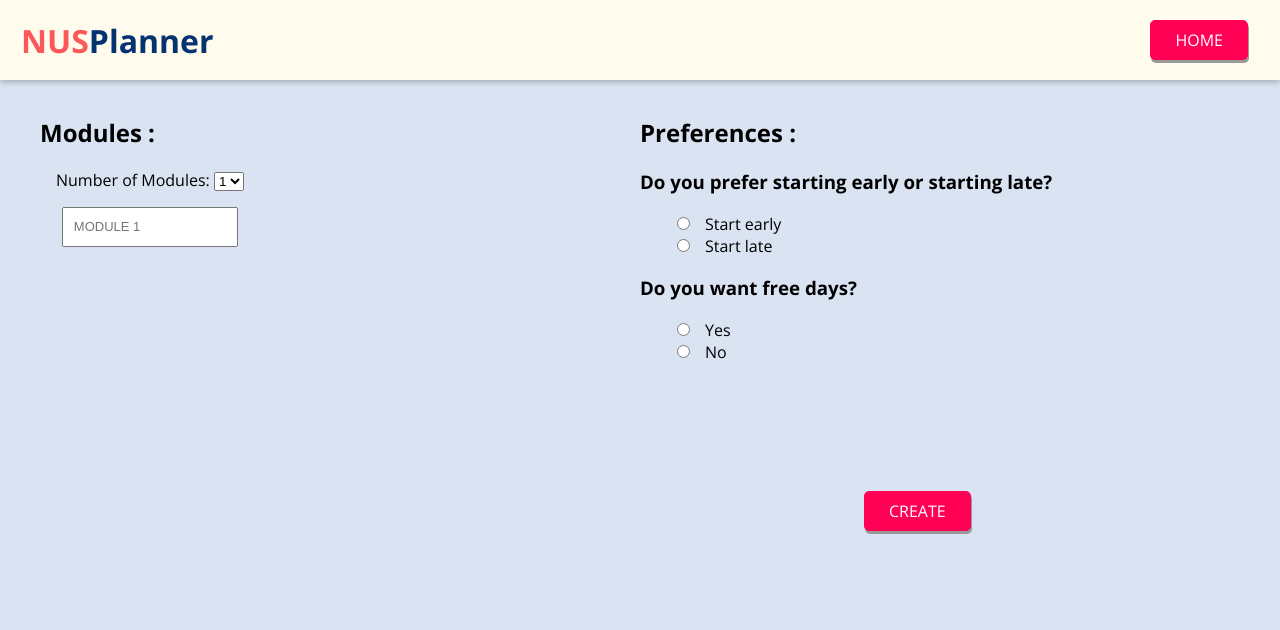
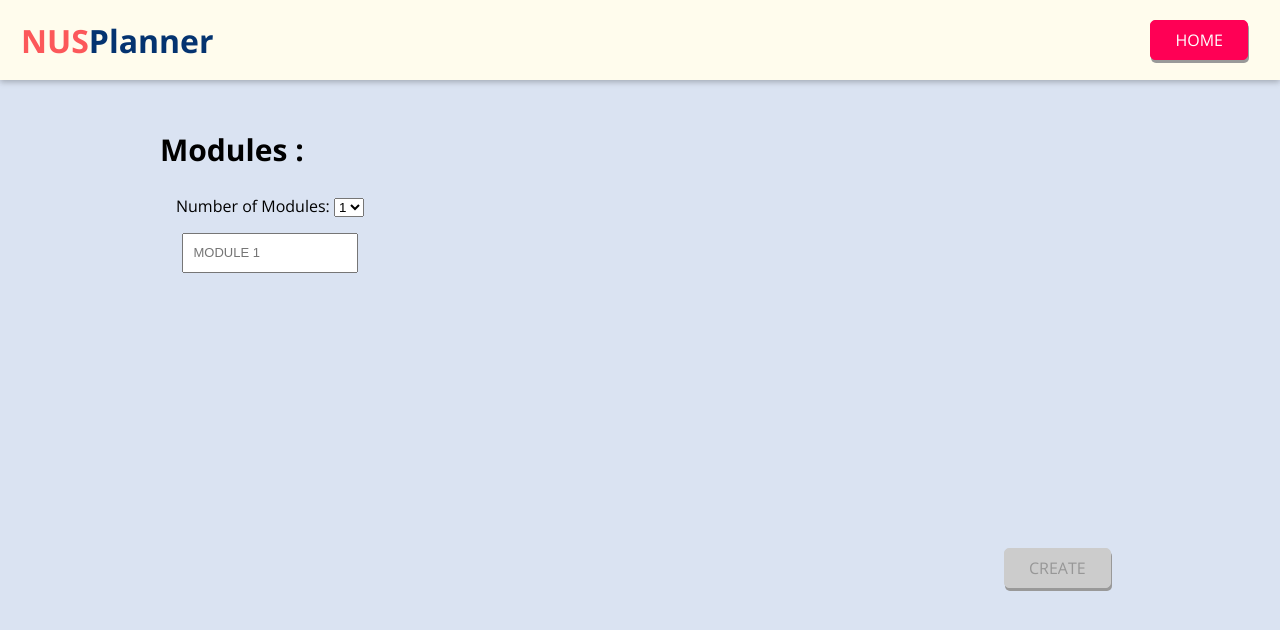
Before and after one commit to hui444/mayor-codes, a React (Create React App) app: page /create in a window 1280 px wide. Shown: the top 630 px of the page. Built offline with nearby package versions, Linux system fonts and the light colour scheme.

Commit message:
edited code for CreatePage

```diff
--- a/src/places/components/ModuleInputBoxes.css
+++ b/src/places/components/ModuleInputBoxes.css
@@ -1,4 +1,23 @@
 .input-container input {
   margin-left: 1%;
-  text-transform: uppercase;
 }
+
+.createButton {
+  padding-top: 60%;
+  padding-left: 50%;
+}
+
+.moduleInput-seperator {
+  display: flex;
+  flex-wrap: wrap;
+}
+
+.module-side {
+  flex: 50%;
+  max-width: 100%;
+}
+
+.preference-side {
+  flex: 50%;
+  max-width: 100%;
+}
--- a/src/places/components/ModuleInputBoxes.js
+++ b/src/places/components/ModuleInputBoxes.js
@@ -1,29 +1,103 @@
-import React from "react";
+import React, { useCallback, useReducer } from "react";
 
 import "./ModuleInputBoxes.css";
 import InputBox from "../../shared/components/InputBox";
+import NavButton from "../../shared/components/NavButton";
+import { VALIDATOR_REQUIRE } from "../../shared/util/validators";
+
+const formReducer = (state, action) => {
+  switch (action.type) {
+    case "INPUT_CHANGE":
+      let formIsValid = true;
+      for (const inputId in state.inputs) {
+        if (inputId === action.inputId) {
+          formIsValid = formIsValid && action.isValid;
+        } else {
+          formIsValid = formIsValid && state.inputs[inputId].isValid;
+        }
+      }
+      return {
+        ...state,
+        inputs: {
+          ...state.inputs,
+          [action.inputId]: { value: action.value, isValid: action.isValid },
+        },
+        isValid: formIsValid,
+      };
+    default:
+      return state;
+  }
+};
 
 const ModuleInputBoxes = (props) => {
+  const [formState, dispatch] = useReducer(formReducer, {
+    inputs: {
+      mod1: {
+        value: "",
+        isValid: false,
+      },
+    },
+    isValid: false,
+  });
+
+  const inputHandler = useCallback((id, value, isValid) => {
+    dispatch({
+      type: "INPUT_CHANGE",
+      value: value,
+      isValid: isValid,
+      inputId: id,
+    });
+  }, []);
+
   const number = props.num;
 
   let content = [];
   for (let i = 1; i <= number; i++) {
     content.push(i);
   }
+
+  const inputContainers = content.map((a) => {
     return (
-    content.length !== 0 &&
-    content.map((a) => {
-      return (
-        <div className="input-container" key={a + 10}>
+      <div className="input-container" key={a + 100}>
         <InputBox
           element="input"
           id={"mod" + a}
           type="text"
           placeholder={"Module " + a}
+          validators={[VALIDATOR_REQUIRE()]}
+          errorText="Please enter a valid module code."
+          onInput={inputHandler}
         />
       </div>
     );
-    })
+  });
+
+  const createHandler = (event) => {
+    event.preventDefault();
+    // console.log(formState.inputs);
+    let array = [];
+    for (let i = 1; i <= number; i++) {
+      array.push(document.getElementById("mod" + i).value);
+    }
+
+    console.log(array.map((k) => k.toUpperCase()));
+  };
+
+  return (
+    content.length !== 0 && (
+      <form action="" id="form" onSubmit={createHandler}>
+        <div className="moduleInput-seperator">
+          <div className="module-side">{inputContainers}</div>
+          <div className="preference-side">
+            <div className="createButton">
+              <NavButton type="submit" disabled={!formState.isValid}>
+                CREATE
+              </NavButton>
+            </div>
+          </div>
+        </div>
+      </form>
+    )
   );
 };
 
--- a/src/places/components/NumSelector.js
+++ b/src/places/components/NumSelector.js
@@ -11,7 +11,7 @@
 
   return (
     <React.Fragment>
-      <label htmlFor="num-modules">Number of Modules: </label>
+      <label>Number of Modules: </label>
       <select id="num-modules" name="num-modules" onChange={onChange}>
         <option value="1">1</option>
         <option value="2">2</option>
--- a/src/places/components/PreferencesQ.css
+++ b/src/places/components/PreferencesQ.css
@@ -1,11 +1,7 @@
-.preferences-header {
-    text-align: left;
-}
-
 .option {
-    margin-right: 15px;
+  margin-right: 15px;
 }
 
 .option-row {
-    margin-left: 5%;
+  margin-left: 5%;
 }
--- a/src/places/pages/CreatePage.css
+++ b/src/places/pages/CreatePage.css
@@ -1,35 +1,18 @@
-form {
-  display: flex;
-  flex-wrap: wrap;
-}
-
-.left {
-  padding-left: 2.5rem;
+.left-create {
+  padding-left: 10rem;
   flex: 50%;
   max-width: 100%;
+  padding-top: 0.5rem;
 }
 
 .selector {
   padding-left: 1rem;
 }
 
-.right {
+.module-header,
+.preference-header {
+  text-align: left;
   flex: 50%;
   max-width: 100%;
-  display: table-column;
-  flex-wrap: wrap;
+  font-size: 30px;
 }
-
-.top {
-  flex: 50%;
-}
-
-.bottom {
-  flex: 50%;
-  padding: 20% 35%;
-}
-
-.module-header {
-  padding-left: -0.5rem;
-  text-align: left;
-}
--- a/src/places/pages/CreatePage.js
+++ b/src/places/pages/CreatePage.js
@@ -1,29 +1,17 @@
 import React from "react";
 
 import "./CreatePage.css";
-import PreferencesQ from "../components/PreferencesQ";
-import NavButton from "../../shared/components/NavButton";
 import NumSelector from "../components/NumSelector";
 
 const CreatePage = () => {
   return (
     <React.Fragment>
-      <form>
-        <div className="left">
-          <h2 className="module-header">Modules :</h2>
-          <div className="selector">
-            <NumSelector />
-          </div>
+      <div className="left-create">
+        <h2 className="module-header">Modules :</h2>
+        <div className="selector">
+          <NumSelector />
         </div>
-        <div className="right">
-          <div className="top">
-            <PreferencesQ />
-          </div>
-          <div className="bottom">
-            <NavButton type="submit">CREATE</NavButton>
-          </div>
-        </div>
-      </form>
+      </div>
     </React.Fragment>
   );
 };
--- a/src/places/pages/HomePage.css
+++ b/src/places/pages/HomePage.css
@@ -1,18 +1,14 @@
 .row {
-    display: flex;
-    flex-wrap: wrap;
+  display: flex;
+  flex-wrap: wrap;
 }
 
-.left {
-    flex: 50%;
-    max-width: 100%;
-}
-
-.right {
-    flex: 50%;
-    max-width: 100%;
+.left-home,
+.right-home {
+  flex: 50%;
+  max-width: 100%;
 }
 
 .homeMain {
-    margin-top: 16%;
+  margin-top: 16%;
 }
--- a/src/places/pages/HomePage.js
+++ b/src/places/pages/HomePage.js
@@ -1,18 +1,18 @@
-import React from 'react';
+import React from "react";
 
-import CreateCard from '../components/CreateCard';
-import BookmarkCard from '../components/BookmarkCard';
+import CreateCard from "../components/CreateCard";
+import BookmarkCard from "../components/BookmarkCard";
 
-import './HomePage.css'
+import "./HomePage.css";
 
 const HomeMain = () => {
   return (
     <div className="homeMain">
       <div className="row">
-                <div className="left">
+        <div className="left-home">
           <CreateCard />
         </div>
-                <div className="right">
+        <div className="right-home">
           <BookmarkCard />
         </div>
       </div>
--- a/src/shared/components/InputBox.css
+++ b/src/shared/components/InputBox.css
@@ -20,6 +20,7 @@
   font-size: 13px;
   margin-top: 1rem;
   padding: 0 10px;
+  text-transform: uppercase;
 }
 
 .form-control input:focus,
@@ -27,6 +28,7 @@
   outline: none;
   background: #ebebeb;
   border-color: #510077;
+  text-transform: uppercase;
 }
 
 .form-control--invalid label,
--- a/src/shared/components/InputBox.js
+++ b/src/shared/components/InputBox.js
@@ -1,32 +1,82 @@
-import React from "react";
+import React, { useReducer, useEffect } from "react";
 
+import { validate } from "../util/validators";
 import "./InputBox.css";
 
+const inputReducer = (state, action) => {
+  switch (action.type) {
+    case "CHANGE":
+      return {
+        ...state,
+        value: action.val,
+        isValid: validate(action.val, action.validators),
+      };
+    case "TOUCH":
+      return {
+        ...state,
+        isTouched: true,
+      };
+    default:
+      return state;
+  }
+};
+
 const InputBox = (props) => {
+  const [inputState, dispatch] = useReducer(inputReducer, {
+    value: "",
+    isTouched: false,
+    isValid: false,
+  });
+  const { id, onInput } = props;
+  const { value, isValid } = inputState;
+
+  useEffect(() => {
+    onInput(id, value, isValid);
+  }, [id, value, isValid, onInput]);
+
+  const changeHandler = (event) => {
+    dispatch({
+      type: "CHANGE",
+      val: event.target.value,
+      validators: props.validators,
+    });
+  };
+
+  const touchHandler = () => {
+    dispatch({
+      type: "TOUCH",
+    });
+  };
+
   const element =
     props.element === "input" ? (
       <input
         id={props.id}
         type={props.type}
         placeholder={props.placeholder}
-        // onChange={changeHandler}
-        // onBlur={touchHandler}
-        // value={inputState.value}
+        onChange={changeHandler}
+        onBlur={touchHandler}
+        value={inputState.value}
       />
     ) : (
       <textarea
         id={props.id}
         rows={props.rows || 3}
-        // onChange={changeHandler}
-        // onBlur={touchHandler}
-        // value={inputState.value}
+        onChange={changeHandler}
+        onBlur={touchHandler}
+        value={inputState.value}
       />
     );
 
   return (
-    <div className={`form-control`}>
+    <div
+      className={`form-control ${
+        !inputState.isValid && inputState.isTouched && "form-control--invalid"
+      }`}
+    >
       <label htmlFor={props.id}>{props.label}</label>
       {element}
+      {!inputState.isValid && inputState.isTouched && <p>{props.errorText}</p>}
     </div>
   );
 };
--- /dev/null
+++ b/src/shared/util/validators.js
@@ -0,0 +1,46 @@
+const VALIDATOR_TYPE_REQUIRE = "REQUIRE";
+const VALIDATOR_TYPE_MINLENGTH = "MINLENGTH";
+const VALIDATOR_TYPE_MAXLENGTH = "MAXLENGTH";
+const VALIDATOR_TYPE_MIN = "MIN";
+const VALIDATOR_TYPE_MAX = "MAX";
+const VALIDATOR_TYPE_EMAIL = "EMAIL";
+const VALIDATOR_TYPE_FILE = "FILE";
+
+export const VALIDATOR_REQUIRE = () => ({ type: VALIDATOR_TYPE_REQUIRE });
+export const VALIDATOR_FILE = () => ({ type: VALIDATOR_TYPE_FILE });
+export const VALIDATOR_MINLENGTH = (val) => ({
+  type: VALIDATOR_TYPE_MINLENGTH,
+  val: val,
+});
+export const VALIDATOR_MAXLENGTH = (val) => ({
+  type: VALIDATOR_TYPE_MAXLENGTH,
+  val: val,
+});
+export const VALIDATOR_MIN = (val) => ({ type: VALIDATOR_TYPE_MIN, val: val });
+export const VALIDATOR_MAX = (val) => ({ type: VALIDATOR_TYPE_MAX, val: val });
+export const VALIDATOR_EMAIL = () => ({ type: VALIDATOR_TYPE_EMAIL });
+
+export const validate = (value, validators) => {
+  let isValid = true;
+  for (const validator of validators) {
+    if (validator.type === VALIDATOR_TYPE_REQUIRE) {
+      isValid = isValid && value.trim().length > 0;
+    }
+    if (validator.type === VALIDATOR_TYPE_MINLENGTH) {
+      isValid = isValid && value.trim().length >= validator.val;
+    }
+    if (validator.type === VALIDATOR_TYPE_MAXLENGTH) {
+      isValid = isValid && value.trim().length <= validator.val;
+    }
+    if (validator.type === VALIDATOR_TYPE_MIN) {
+      isValid = isValid && +value >= validator.val;
+    }
+    if (validator.type === VALIDATOR_TYPE_MAX) {
+      isValid = isValid && +value <= validator.val;
+    }
+    if (validator.type === VALIDATOR_TYPE_EMAIL) {
+      isValid = isValid && /^\S+@\S+\.\S+$/.test(value);
+    }
+  }
+  return isValid;
+};
```
Also changed, not shown: 1 other file (tests, documents, lock files or other folders). Lines whose indentation alone changed are shown as unchanged.
